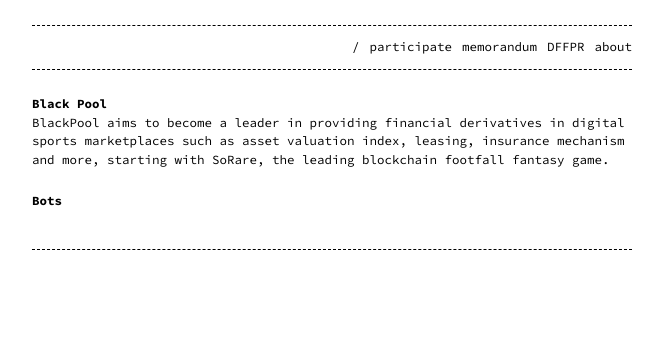
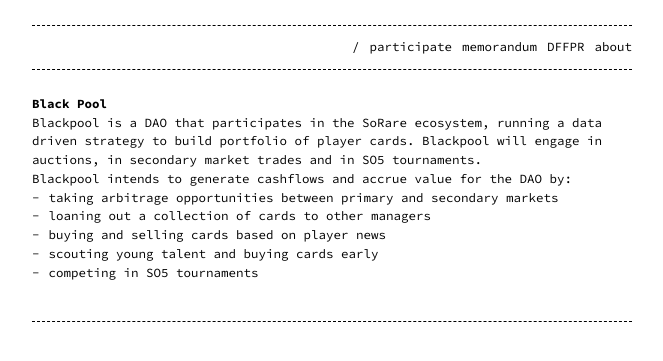
Before and after one commit to pylades/Pylades-Hedge-Fund, a Jekyll site: the page built from index.md, in a window 1280 px wide. Shown: the top 361 px of the page, without its empty margins (308-971 px from the left). Built offline with Jekyll 4.4.1, drawn with Linux system fonts in a browser that asks for light colours.

Commit message:
Modify page information

```diff
--- a/index.md
+++ b/index.md
@@ -6,6 +6,12 @@ permalink: /
 
 # Black Pool
 
-BlackPool aims to become a leader in providing financial derivatives in digital sports marketplaces such as asset valuation index, leasing, insurance mechanism and more, starting with SoRare, the leading blockchain footfall fantasy game.
+Blackpool is a DAO that participates in the SoRare ecosystem, running a data driven strategy to build portfolio of player cards. Blackpool will engage in auctions, in secondary market trades and in SO5 tournaments.
 
-# Bots
+Blackpool intends to generate cashflows and accrue value for the DAO by:
+
+- taking arbitrage opportunities between primary and secondary markets
+- loaning out a collection of cards to other managers
+- buying and selling cards based on player news
+- scouting young talent and buying cards early
+- competing in SO5 tournaments
```
